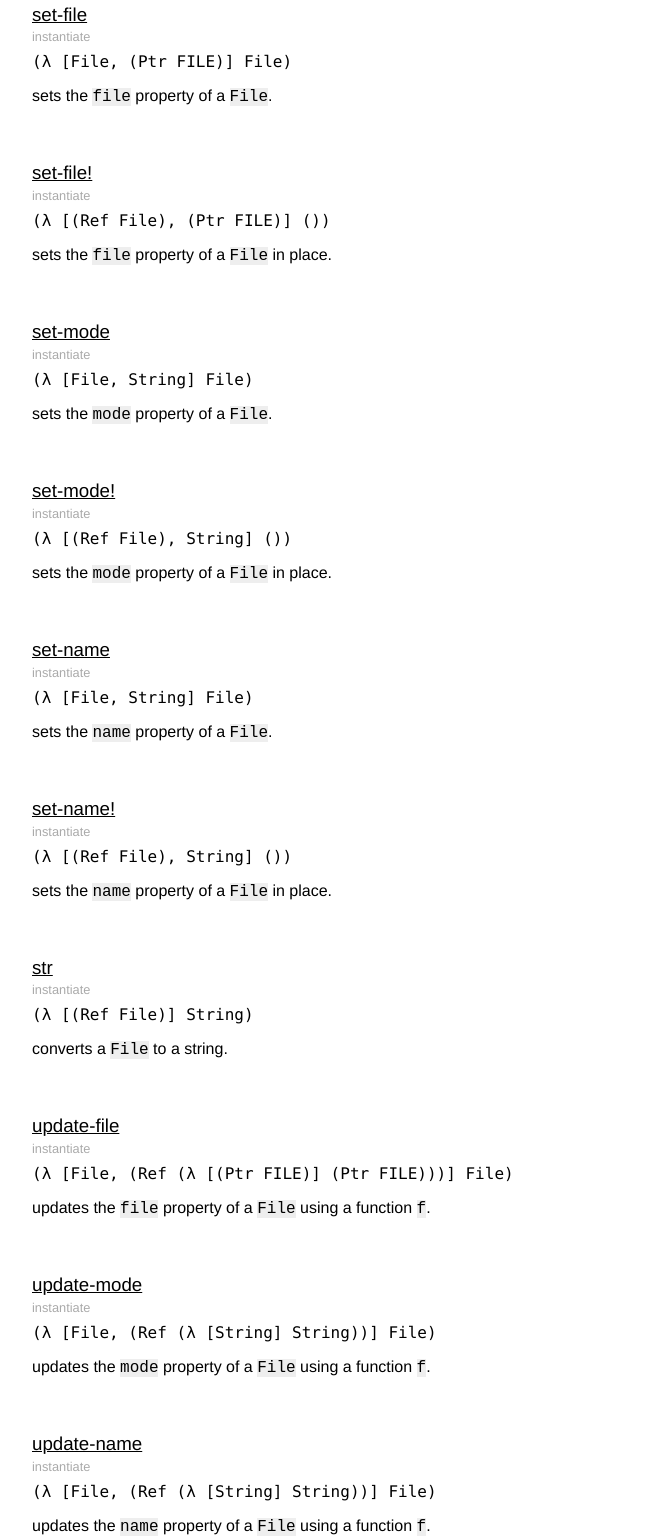
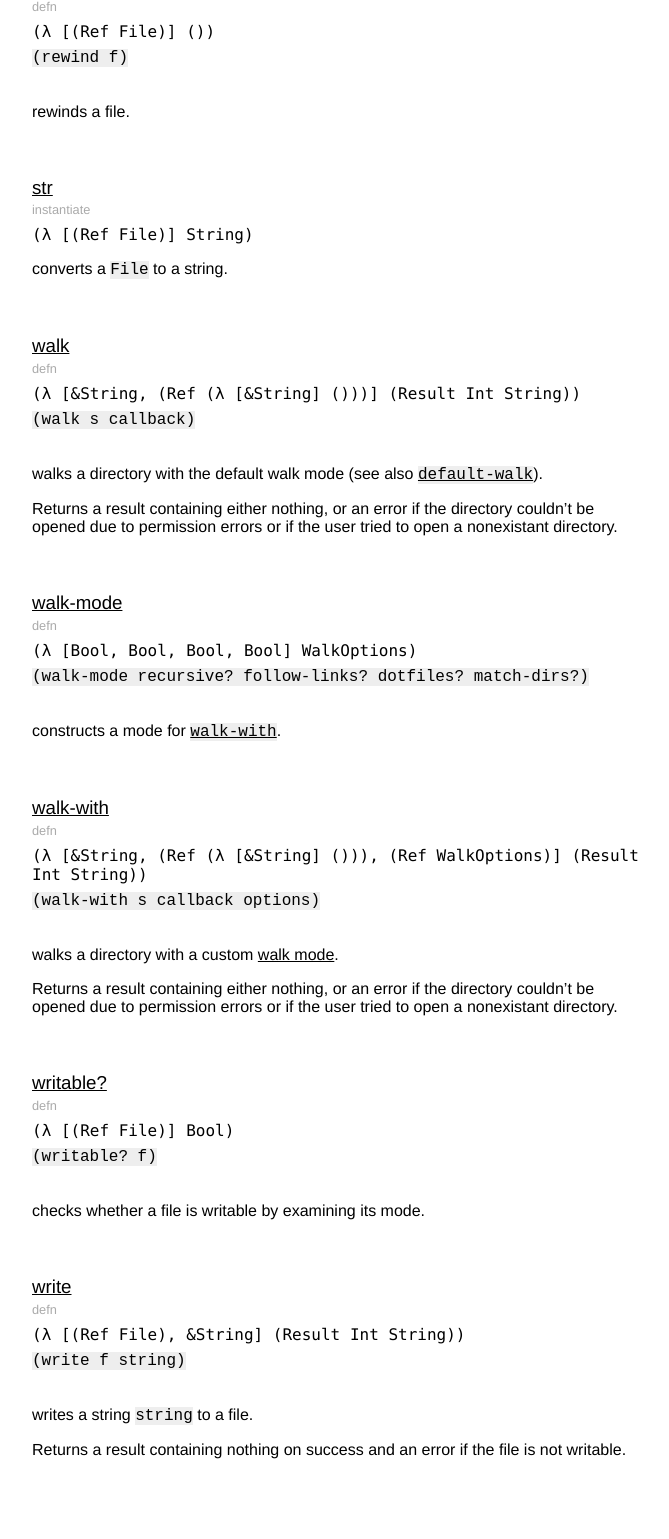
Before and after one commit to carpentry-org/file, a plain HTML site: page docs/File.html in a window 1280 px wide. Shown: the part 4955-6494 px from the top of the page, without its empty margins (303-972 px from the left). After the commit the page ends 6470 px from the top, so only its background shows below. Drawn offline with Linux system fonts and the light colour scheme.

Commit message:
docs: remove hidden functions

```diff
--- a/docs/File.html
+++ b/docs/File.html
@@ -386,6 +386,9 @@ file.</p>
                     (read f len)
                 </pre>
                 <p class="doc">
+                    <p>reads a string of length <code>len</code> from a file.</p>
+<p>Returns a result containing the string on success and an error if the file is
+not readable.</p>
 
                 </p>
             </div>
@@ -405,6 +408,9 @@ file.</p>
                     (read-all f)
                 </pre>
                 <p class="doc">
+                    <p>reads the entire file content of a file.</p>
+<p>Returns a result containing the string on success and an error if the file is
+not readable.</p>
 
                 </p>
             </div>
@@ -469,126 +475,6 @@ file.</p>
                 </p>
             </div>
             <div class="binder">
-                <a class="anchor" href="#set-file">
-                    <h3 id="set-file">
-                        set-file
-                    </h3>
-                </a>
-                <div class="description">
-                    instantiate
-                </div>
-                <p class="sig">
-                    (λ [File, (Ptr FILE)] File)
-                </p>
-                <span>
-
-                </span>
-                <p class="doc">
-                    <p>sets the <code>file</code> property of a <code>File</code>.</p>
-
-                </p>
-            </div>
-            <div class="binder">
-                <a class="anchor" href="#set-file!">
-                    <h3 id="set-file!">
-                        set-file!
-                    </h3>
-                </a>
-                <div class="description">
-                    instantiate
-                </div>
-                <p class="sig">
-                    (λ [(Ref File), (Ptr FILE)] ())
-                </p>
-                <span>
-
-                </span>
-                <p class="doc">
-                    <p>sets the <code>file</code> property of a <code>File</code> in place.</p>
-
-                </p>
-            </div>
-            <div class="binder">
-                <a class="anchor" href="#set-mode">
-                    <h3 id="set-mode">
-                        set-mode
-                    </h3>
-                </a>
-                <div class="description">
-                    instantiate
-                </div>
-                <p class="sig">
-                    (λ [File, String] File)
-                </p>
-                <span>
-
-                </span>
-                <p class="doc">
-                    <p>sets the <code>mode</code> property of a <code>File</code>.</p>
-
-                </p>
-            </div>
-            <div class="binder">
-                <a class="anchor" href="#set-mode!">
-                    <h3 id="set-mode!">
-                        set-mode!
-                    </h3>
-                </a>
-                <div class="description">
-                    instantiate
-                </div>
-                <p class="sig">
-                    (λ [(Ref File), String] ())
-                </p>
-                <span>
-
-                </span>
-                <p class="doc">
-                    <p>sets the <code>mode</code> property of a <code>File</code> in place.</p>
-
-                </p>
-            </div>
-            <div class="binder">
-                <a class="anchor" href="#set-name">
-                    <h3 id="set-name">
-                        set-name
-                    </h3>
-                </a>
-                <div class="description">
-                    instantiate
-                </div>
-                <p class="sig">
-                    (λ [File, String] File)
-                </p>
-                <span>
-
-                </span>
-                <p class="doc">
-                    <p>sets the <code>name</code> property of a <code>File</code>.</p>
-
-                </p>
-            </div>
-            <div class="binder">
-                <a class="anchor" href="#set-name!">
-                    <h3 id="set-name!">
-                        set-name!
-                    </h3>
-                </a>
-                <div class="description">
-                    instantiate
-                </div>
-                <p class="sig">
-                    (λ [(Ref File), String] ())
-                </p>
-                <span>
-
-                </span>
-                <p class="doc">
-                    <p>sets the <code>name</code> property of a <code>File</code> in place.</p>
-
-                </p>
-            </div>
-            <div class="binder">
                 <a class="anchor" href="#str">
                     <h3 id="str">
                         str
@@ -605,66 +491,6 @@ file.</p>
                 </span>
                 <p class="doc">
                     <p>converts a <code>File</code> to a string.</p>
-
-                </p>
-            </div>
-            <div class="binder">
-                <a class="anchor" href="#update-file">
-                    <h3 id="update-file">
-                        update-file
-                    </h3>
-                </a>
-                <div class="description">
-                    instantiate
-                </div>
-                <p class="sig">
-                    (λ [File, (Ref (λ [(Ptr FILE)] (Ptr FILE)))] File)
-                </p>
-                <span>
-
-                </span>
-                <p class="doc">
-                    <p>updates the <code>file</code> property of a <code>File</code> using a function <code>f</code>.</p>
-
-                </p>
-            </div>
-            <div class="binder">
-                <a class="anchor" href="#update-mode">
-                    <h3 id="update-mode">
-                        update-mode
-                    </h3>
-                </a>
-                <div class="description">
-                    instantiate
-                </div>
-                <p class="sig">
-                    (λ [File, (Ref (λ [String] String))] File)
-                </p>
-                <span>
-
-                </span>
-                <p class="doc">
-                    <p>updates the <code>mode</code> property of a <code>File</code> using a function <code>f</code>.</p>
-
-                </p>
-            </div>
-            <div class="binder">
-                <a class="anchor" href="#update-name">
-                    <h3 id="update-name">
-                        update-name
-                    </h3>
-                </a>
-                <div class="description">
-                    instantiate
-                </div>
-                <p class="sig">
-                    (λ [File, (Ref (λ [String] String))] File)
-                </p>
-                <span>
-
-                </span>
-                <p class="doc">
-                    <p>updates the <code>name</code> property of a <code>File</code> using a function <code>f</code>.</p>
 
                 </p>
             </div>
@@ -771,9 +597,9 @@ nonexistant directory.</p>
                     (write f string)
                 </pre>
                 <p class="doc">
-                    <p>reads the entire file content of a file.</p>
-<p>Returns a result containing the string on success and an error if the file is
-not readable.</p>
+                    <p>writes a string <code>string</code> to a file.</p>
+<p>Returns a result containing nothing on success and an error if the file is not
+writable.</p>
 
                 </p>
             </div>
```
Also changed, not shown: 1 other file.
